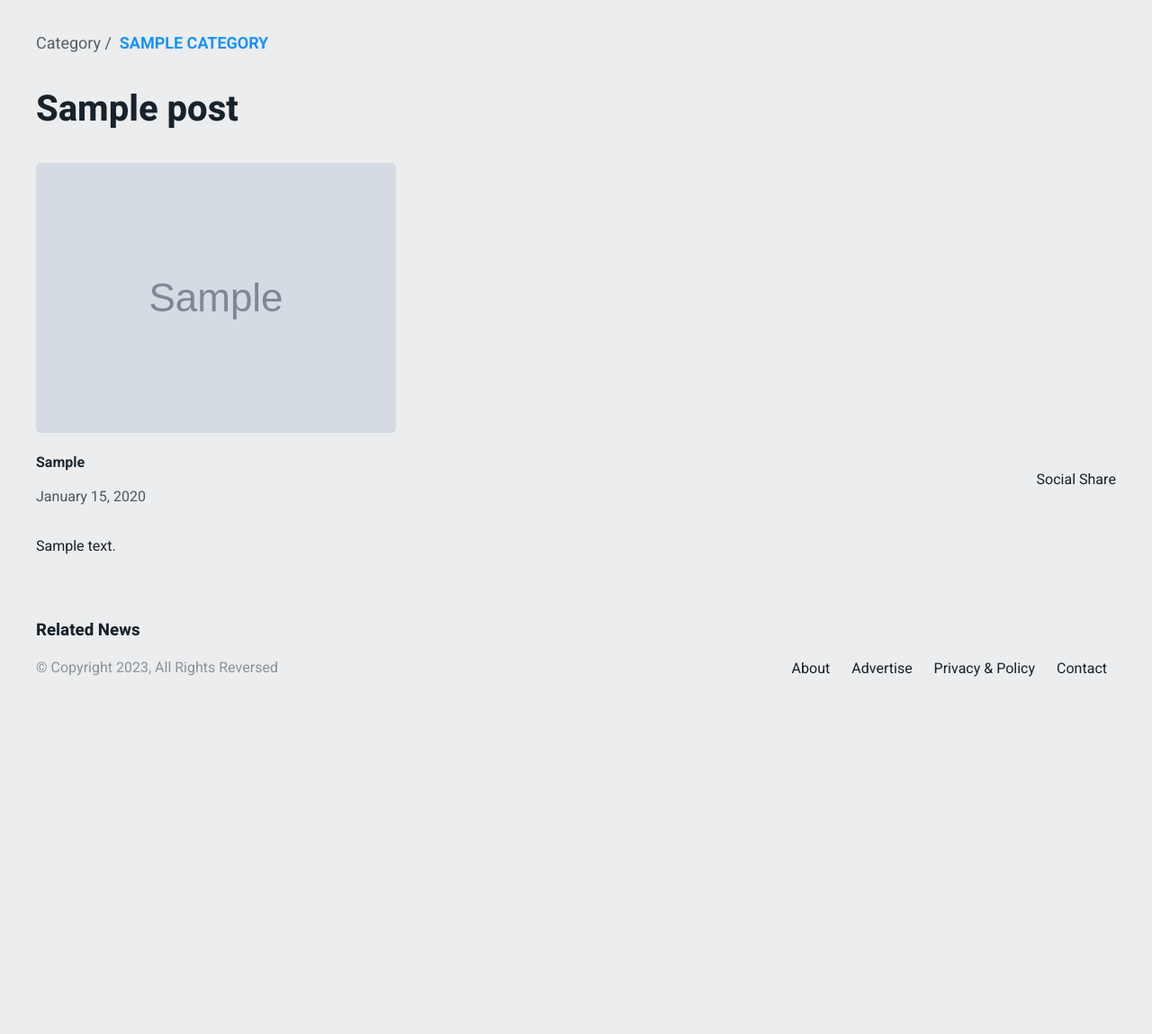
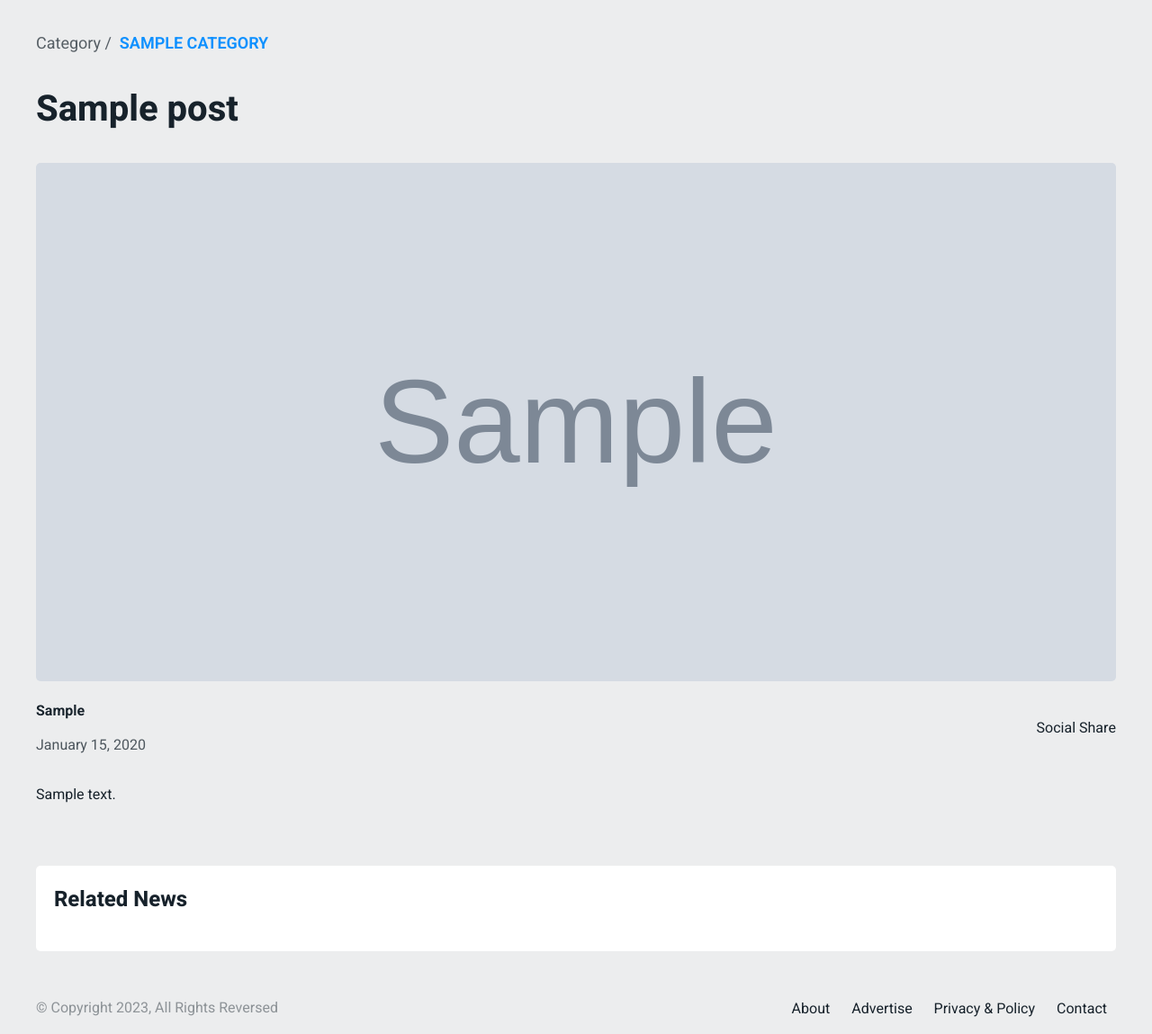
Before and after one commit to taizulislam52/django-news, a Django app: a page that uses news/templates/news/single.html in a window 1280 px wide. Shown: the part 173-1322 px from the top of the page at 90% size. Before the commit the page ends 925 px from the top, so only its background shows below. Run offline with Django 4.2, Linux system fonts and the light colour scheme; tables that the repository leaves empty hold one stand-in row (values such as "Sample post"); grey boxes marked "Sample" are stand-in pictures.

Commit message:
Add style on related news and change some overall style

```diff
--- a/news/templates/news/single.html
+++ b/news/templates/news/single.html
@@ -9,7 +9,11 @@
             <h3 class="single__title">
                 {{ object.title }}
             </h3>
-            <img src="{{ object.features_image.url }}" alt="{{ post.title }}" class="single__image">
+            {% if object.features_image  %}
+                <img src="{{ object.features_image.url }}" alt="{{ post.title }}" class="single__image">
+            {% else %}
+                <img src="/static/src/images/default.png" alt="{{ post.title }}" class="single__image">
+            {% endif %}
             <div class="single__context">
                 <div class="single__meta">
                     <p class="single__meta-author">{{ object.author|capfirst }}</p>
@@ -23,8 +27,7 @@
                 {% endautoescape %}
             </div>
         </div>
-        <div class="single-related-news">
-            {% include 'news/single/related-news.html' with related_news=related_news %}
-        </div>
+
+        {% include 'news/single/related-news.html' with related_news=related_news %}
     </div>
 {% endblock content %}
--- a/news/templates/news/single/related-news.html
+++ b/news/templates/news/single/related-news.html
@@ -1,8 +1,8 @@
-<div class="single-related-news{{ modifer }}">
+<div class="single-related-news">
     <h3 class="single-related-news__heading">Related News</h3>
-    <div class="single-related-news__heading">
+    <div class="single-related-news__content">
         {% for news in related_news %}
-        {% include 'components/card-top-image.html' %}
+            {% include 'components/card-top-image.html' %}
         {% endfor %}
     </div>
 </div>
--- a/static/assets/main.css
+++ b/static/assets/main.css
@@ -297,9 +297,7 @@ img {
 .card-top-image__image {
   aspect-ratio: 3/2;
   border-radius: 5px;
-}
-.card-top-image__contents {
-  padding: 40px;
+  width: 100%;
 }
 .card-top-image__title {
   margin-top: 1.125rem;
@@ -1010,6 +1008,7 @@ img {
 .single__image {
   aspect-ratio: 25/12;
   border-radius: 5px;
+  width: 100%;
 }
 @media (max-width: 47.99rem) {
   .single__image {
@@ -1345,3 +1344,24 @@ img {
     margin-bottom: 2rem;
   }
 }
+
+.single-related-news {
+  margin-bottom: 2.1875em;
+  background-color: #fff;
+  border-radius: 5px;
+  padding: 1.25em;
+}
+.single-related-news__heading {
+  font-size: 1.5rem;
+  margin-bottom: 1.25rem;
+}
+.single-related-news__content {
+  display: grid;
+  grid-template-columns: repeat(3, 1fr);
+  gap: 32px;
+}
+@media (max-width: 47.99rem) {
+  .single-related-news__content {
+    grid-template-columns: repeat(1, 1fr);
+  }
+}
--- a/static/src/scss/components/_card-top-image.scss
+++ b/static/src/scss/components/_card-top-image.scss
@@ -4,10 +4,7 @@
     &__image {
         aspect-ratio: 3/2;
         border-radius: 5px;
-    }
-
-    &__contents {
-        padding: 40px;
+        width: 100%;
     }
     &__title {
         margin-top: rem(18px);
--- a/static/src/scss/layouts/_single.scss
+++ b/static/src/scss/layouts/_single.scss
@@ -28,6 +28,7 @@
     &__image {
         aspect-ratio: 25/12;
         border-radius: 5px;
+        width: 100%;
 
         @include screen(sm) {
             aspect-ratio: 1/1;
--- /dev/null
+++ b/static/src/scss/layouts/single/_related-news.scss
@@ -0,0 +1,20 @@
+.single-related-news {
+    margin-bottom: em(35px);
+    background-color: $white;
+    border-radius: $border-radius;
+    padding: em(20px);
+
+    &__heading {
+        font-size: rem(24px);
+        margin-bottom: rem(20px);
+    }
+    &__content {
+        display: grid;
+        grid-template-columns: repeat(3, 1fr);
+        gap: 32px;
+
+        @include screen(sm) {
+            grid-template-columns: repeat(1, 1fr);
+        }
+    }
+}
--- a/static/src/scss/main.scss
+++ b/static/src/scss/main.scss
@@ -21,3 +21,4 @@
 
 /* Theme templates */
 @import './templates/home';
+@import './templates/single';
--- /dev/null
+++ b/static/src/scss/templates/_single.scss
@@ -0,0 +1 @@
+@import "../layouts/single/related-news";
```
